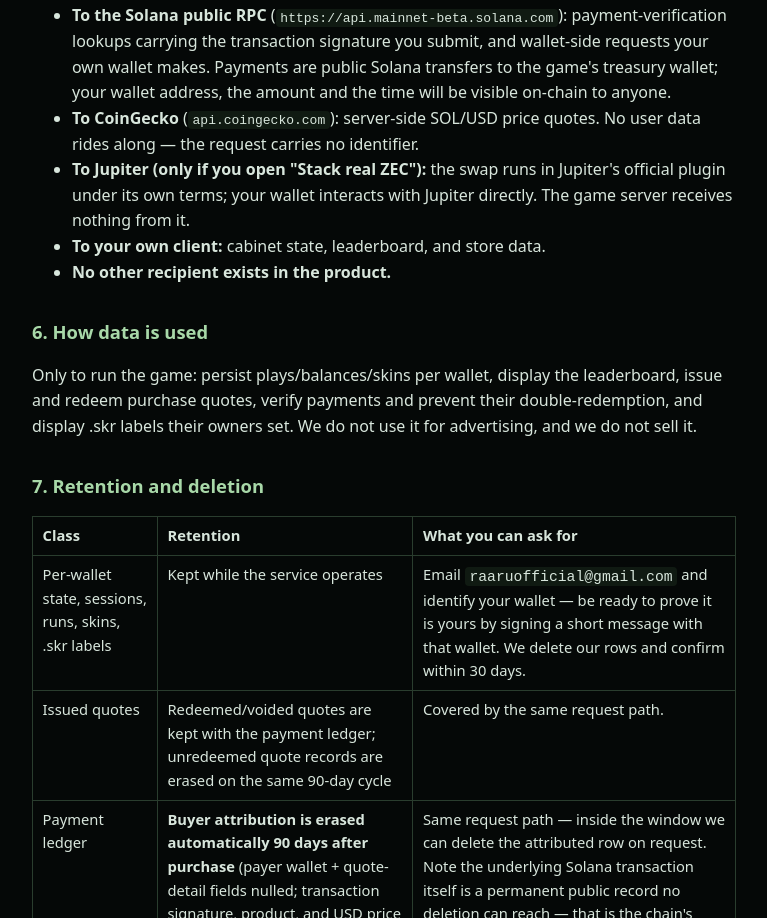
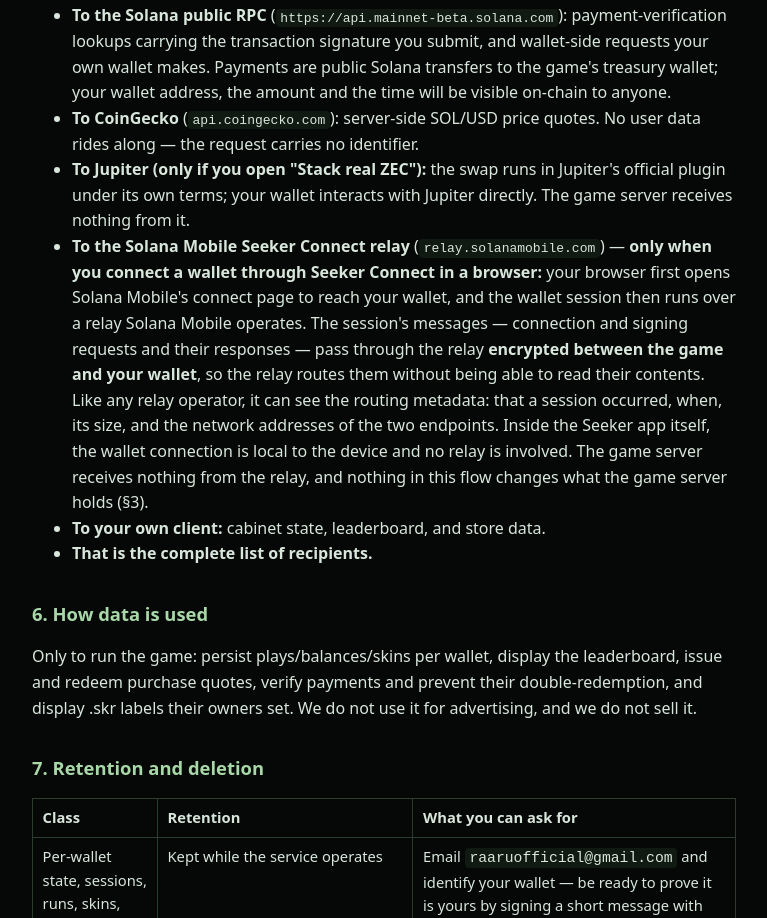
Before and after one commit to raaruofficial/zert-goblin, a plain HTML site: page docs/privacy.html in a window 1280 px wide. Shown: the part 1852-2770 px from the top of the page, without its empty margins (256-1023 px from the left). Drawn offline with Linux system fonts and the light colour scheme.

Commit message:
Privacy cure (LIBRARIAN delta): disclose Seeker Connect relay recipient in §5
Connect routes browser wallet sessions over Solana Mobile's relay
(relay.solanamobile.com); the policy's 'No other recipient exists'
denied a recipient the product now has. §5 gains the relay entry
(encrypted session envelopes; routing metadata visible to the relay
operator; in-app connections stay on-device), the denial is replaced
with the completeness sentence, effective date bumped per §10.

```diff
--- a/docs/privacy.html
+++ b/docs/privacy.html
@@ -18,7 +18,7 @@
 </style></head><body><main>
 <nav><a href="index.html">← Zert Goblin</a></nav>
 <h1>Zert Goblin — Privacy Policy</h1>
-<p><strong>Effective date:</strong> October 27, 2026</p>
+<p><strong>Effective date:</strong> October 29, 2026</p>
 <h2>1. Who we are</h2>
 <p><strong>"We" is Raaru</strong>, the publisher of Zert Goblin. Contact for privacy
 questions, data requests, and deletion requests:
@@ -104,8 +104,22 @@ to or spendable by another:</p>
 <li><strong>To Jupiter (only if you open "Stack real ZEC"):</strong> the swap runs in
   Jupiter's official plugin under its own terms; your wallet interacts
   with Jupiter directly. The game server receives nothing from it.</li>
+<li><strong>To the Solana Mobile Seeker Connect relay</strong> (<code>relay.solanamobile.com</code>)
+  — <strong>only when you connect a wallet through Seeker Connect in a
+  browser:</strong> your browser first opens Solana Mobile's connect page to
+  reach your wallet, and the wallet session then runs over a relay
+  Solana Mobile operates. The session's messages — connection and
+  signing requests and their responses — pass through the relay
+  <strong>encrypted between the game and your wallet</strong>, so the relay routes
+  them without being able to read their contents. Like any relay
+  operator, it can see the routing metadata: that a session occurred,
+  when, its size, and the network addresses of the two endpoints.
+  Inside the Seeker app itself, the wallet connection is local to
+  the device and no relay is involved. The game server receives
+  nothing from the relay, and nothing in this flow changes what the
+  game server holds (§3).</li>
 <li><strong>To your own client:</strong> cabinet state, leaderboard, and store data.</li>
-<li><strong>No other recipient exists in the product.</strong></li>
+<li><strong>That is the complete list of recipients.</strong></li>
 </ul>
 <h2>6. How data is used</h2>
 <p>Only to run the game: persist plays/balances/skins per wallet,
```
